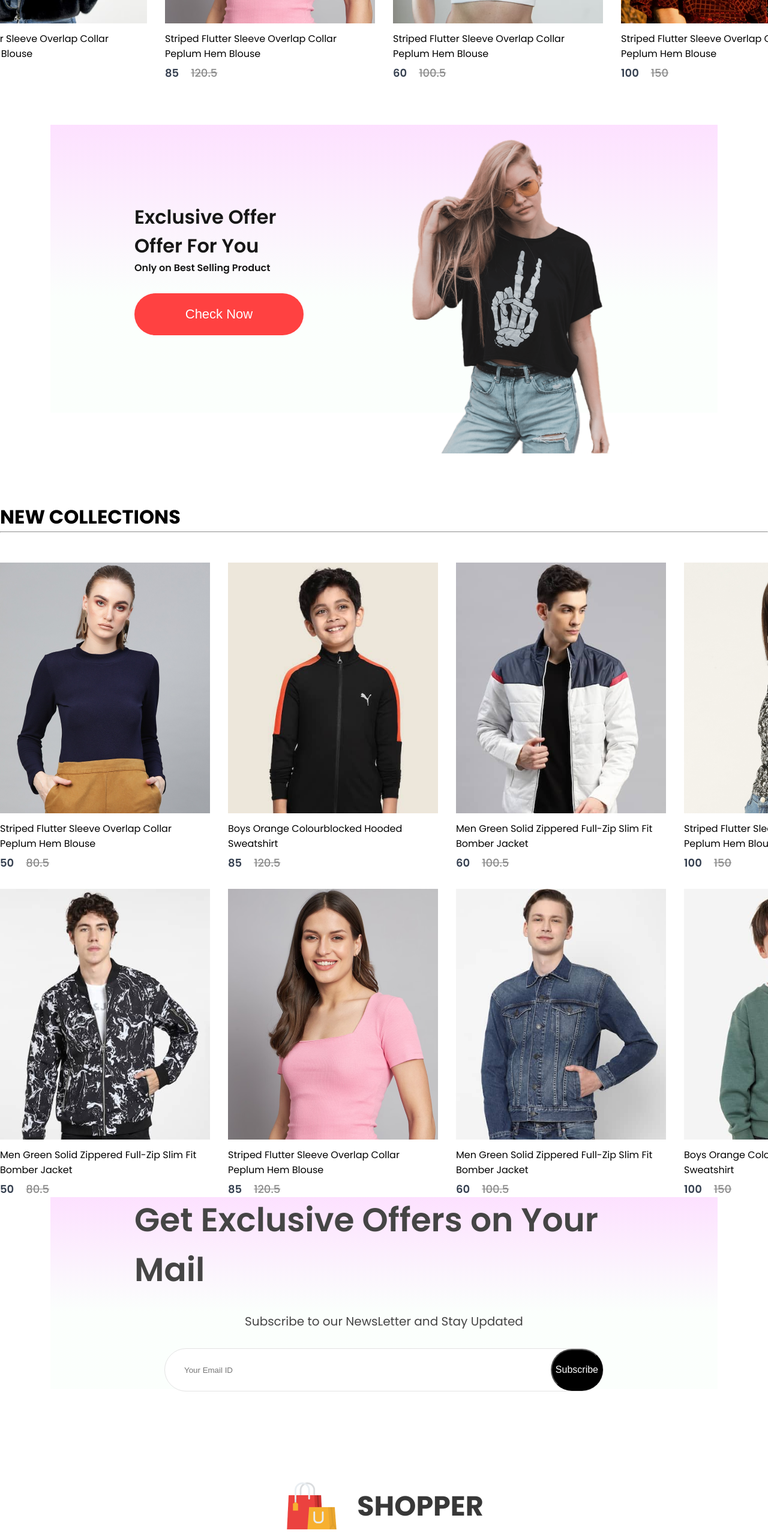
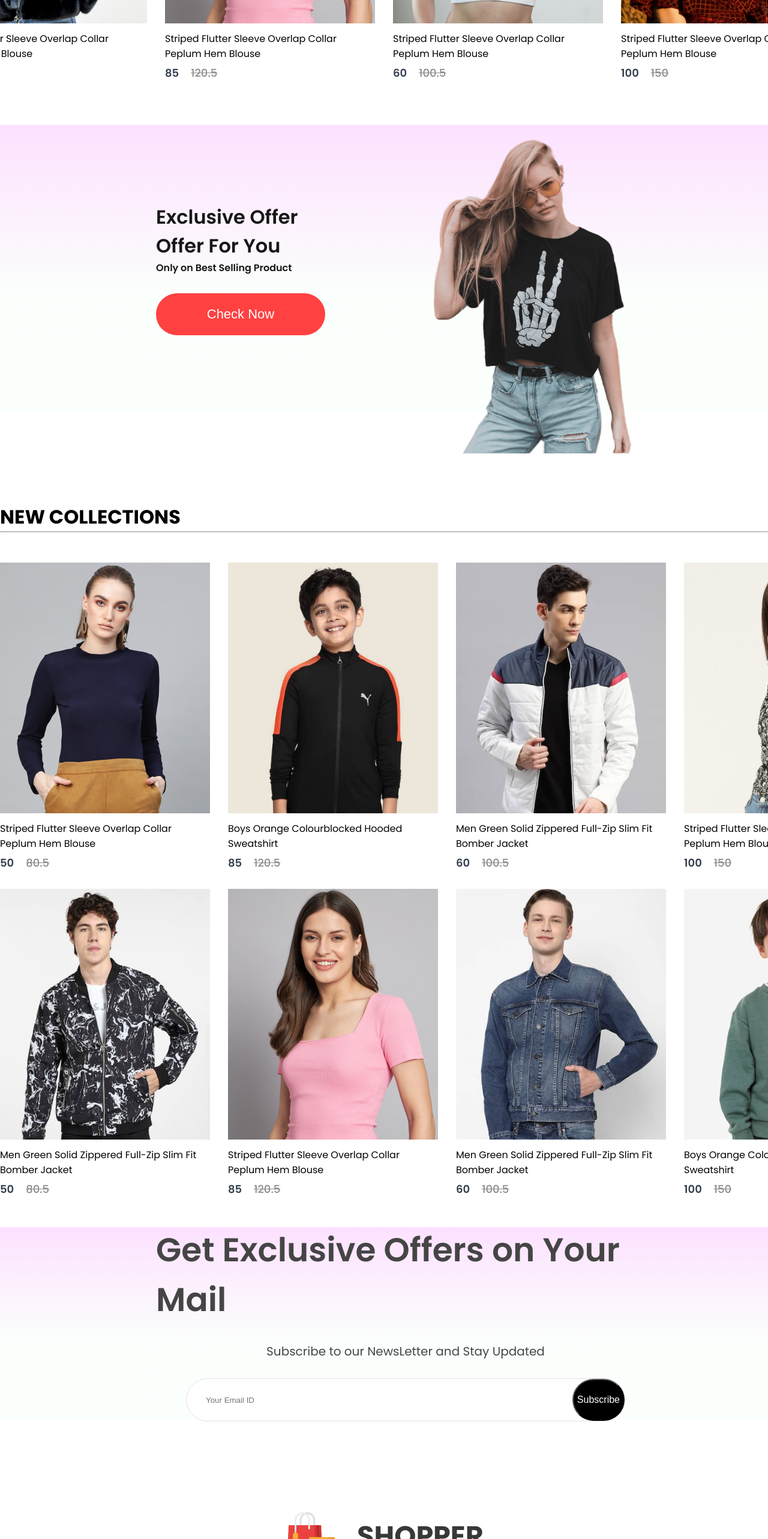
Before and after one commit to mr-prasai2004/LugaKinne, a React (Create React App) app in the folder frontend/: page / in a window 1280 px wide. Shown: the part 1409-3975 px from the top of the page at 60% size. Built offline with nearby package versions, Linux system fonts and the light colour scheme.

Commit message:
Little Change in Collection File

```diff
--- a/frontend/src/Components/NewCollections/NewCollections.css
+++ b/frontend/src/Components/NewCollections/NewCollections.css
@@ -9,7 +9,8 @@
     color: #171717;
     font-size: 50px;
     font-weight: 600;
-     /* margin-top: 20px; */
+     margin-top: 20px;
+
 }
 .new-collections hr{
     width: 200px;
--- a/frontend/src/Components/NewsLetter/NewLetter.css
+++ b/frontend/src/Components/NewsLetter/NewLetter.css
@@ -6,10 +6,11 @@
     align-items: center;
     justify-content: center;
     margin: auto;
-    padding: 0px 140px;
+    padding: 0px 260px;
     margin-bottom: 150px;
     background: linear-gradient(180deg, #fde1ff,#e1ffea22 60%);
     gap: 30px;
+    margin-top: 50px;
 
 }
 .newsletter h1{
--- a/frontend/src/Components/Offers/Offers.css
+++ b/frontend/src/Components/Offers/Offers.css
@@ -3,7 +3,7 @@
     height: 60vh;
     display: flex;
     margin: auto;
-    padding: 0px 140px;
+    padding: 0px 260px;
     margin-bottom: 150px;
     background: linear-gradient(180deg, #fde1ff,#e1ffea22 60%);
 }
```
